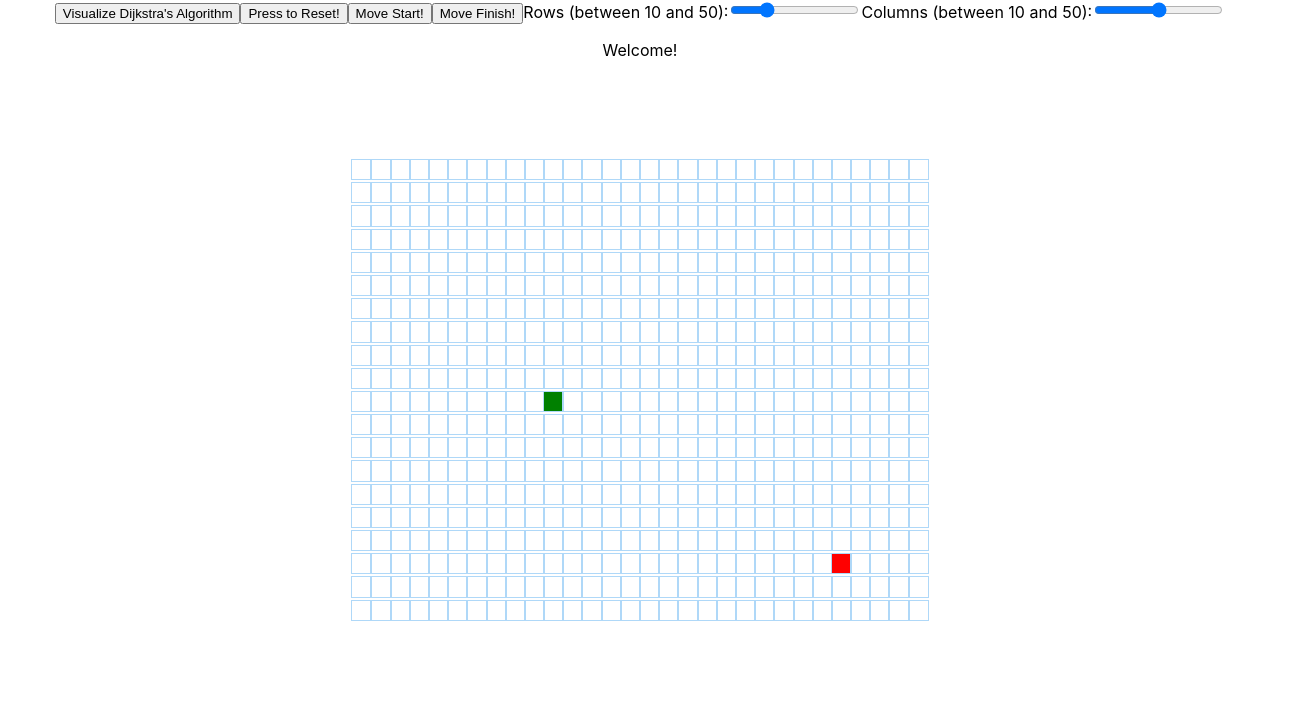
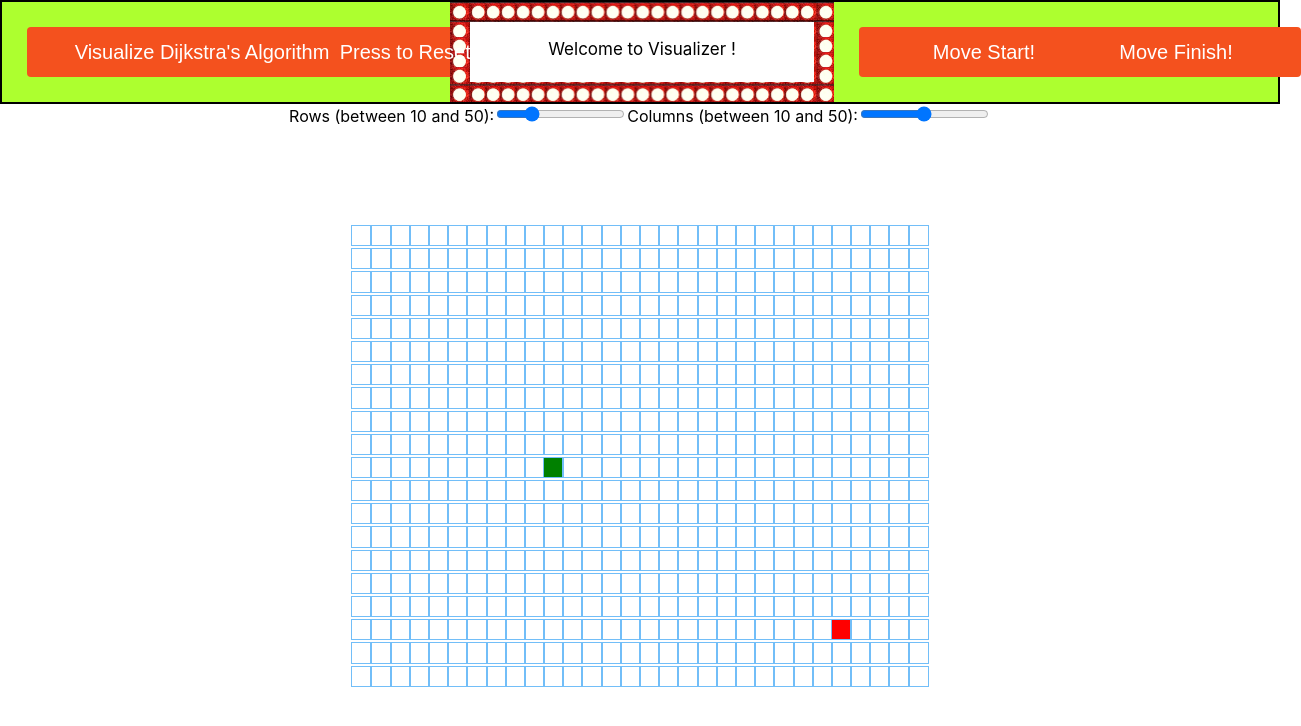
Before and after one commit to ENaveen98/visualizer-shortest-path-algorithms, a React (Create React App) app: page / in a window 1280 px wide. Shown: the top 726 px of the page, 1301 px wide, since content can reach past the window. Built offline with nearby package versions, Linux system fonts and the light colour scheme.

Commit message:
mod7 code refactoring 2

```diff
--- /dev/null
+++ b/src/Visualizer/Animation/Animate.js
@@ -0,0 +1,53 @@
+export function animateDijkstra(visitedNodesInOrder, nodesInShortestPathOrder) {
+  console.log("In Animate:", this.state.isRunning);
+  const timeoutArray = [];
+  // Iterate through up until one before last element.
+  for (let i = 0; i <= visitedNodesInOrder.length - 1; i++) {
+    let timeoutID = setTimeout(() => {
+      const node = visitedNodesInOrder[i];
+      document.getElementById(`node-${node.row}-${node.col}`).className =
+        "node node-visited";
+    }, 10 * i);
+    timeoutArray.push(timeoutID);
+  }
+  // The last element is finish node.
+  let timeoutID = setTimeout(() => {
+    this.animateShortestPath(nodesInShortestPathOrder);
+  }, 10 * visitedNodesInOrder.length);
+  timeoutArray.push(timeoutID);
+  this.setState({ timeouts: timeoutArray }, () => {
+    return 0;
+  });
+  return;
+}
+
+export function resetAnimateDijkstra() {
+  for (let row = 0; row < this.state.gridRows; row++) {
+    for (let col = 0; col < this.state.gridCols; col++) {
+      if (this.state.grid[row][col].isStart) {
+        document.getElementById(`node-${row}-${col}`).className =
+          "node node-start";
+      } else if (this.state.grid[row][col].isFinish) {
+        document.getElementById(`node-${row}-${col}`).className =
+          "node node-finish";
+      } else {
+        document.getElementById(`node-${row}-${col}`).className = "node";
+      }
+    }
+  }
+}
+
+export function animateShortestPath(nodesInShortestPathOrder) {
+  const timeoutArray = [];
+  for (let i = 0; i < nodesInShortestPathOrder.length; i++) {
+    let timeoutID = setTimeout(() => {
+      const node = nodesInShortestPathOrder[i];
+      document.getElementById(`node-${node.row}-${node.col}`).className =
+        "node node-shortest-path";
+    }, 50 * i);
+    timeoutArray.push(timeoutID);
+  }
+  this.setState({ timeouts: this.state.timeouts.concat(timeoutArray) }, () => {
+    return 0;
+  });
+}
--- a/src/Visualizer/Node/Node.css
+++ b/src/Visualizer/Node/Node.css
@@ -1,7 +1,7 @@
 .node {
   width: 1.5vw;
   height: 1.5vw;
-  outline: 1px solid rgb(175, 216, 248);
+  outline: 1px solid rgb(114, 190, 248);
   display: inline-block;
 }
 
--- a/src/Visualizer/StartFinish/MoveStartFinish.js
+++ b/src/Visualizer/StartFinish/MoveStartFinish.js
@@ -16,11 +16,12 @@ export function handleMoveStart() {
       "Click a new box to move the Start position. Toggle button when done."
     );
     document.getElementById(`startButton`).className =
-      "moveStartButton pressed";
+      "moveStartButton topButtons pressed";
     this.setState({ changingStart: true });
   } else {
     this.updateMessage("Changes saved successfully.");
-    document.getElementById(`startButton`).className = "moveStartButton";
+    document.getElementById(`startButton`).className =
+      "moveStartButton topButtons";
     this.setState({ changingStart: false });
   }
 }
@@ -40,14 +41,43 @@ export function handleMoveFinish() {
   }
   if (!this.state.changingFinish) {
     this.updateMessage(
-      "Click a new box to move the Finish position.\n Toggle button when done."
+      "Click a new box to move the Finish position. Toggle button when done."
     );
     document.getElementById(`finishButton`).className =
-      "moveFinishButton pressed";
+      "moveFinishButton topButtons pressed";
     this.setState({ changingFinish: true });
   } else {
     this.updateMessage("Changes saved successfully.");
-    document.getElementById(`finishButton`).className = "moveFinishButton";
+    document.getElementById(`finishButton`).className =
+      "moveFinishButton topButtons";
     this.setState({ changingFinish: false });
   }
 }
+
+export function getNewGridWithStartChanged(grid, row, col) {
+  const newGrid = grid.slice();
+  newGrid[this.state.startRow][this.state.startCol] = {
+    ...newGrid[this.state.startRow][this.state.startCol],
+    isStart: false,
+  };
+  newGrid[row][col] = {
+    ...newGrid[row][col],
+    isStart: true,
+  };
+  this.setState({ startRow: row, startCol: col });
+  return newGrid;
+}
+
+export function getNewGridWithFinishChanged(grid, row, col) {
+  const newGrid = grid.slice();
+  newGrid[this.state.finishRow][this.state.finishCol] = {
+    ...newGrid[this.state.finishRow][this.state.finishCol],
+    isFinish: false,
+  };
+  newGrid[row][col] = {
+    ...newGrid[row][col],
+    isFinish: true,
+  };
+  this.setState({ finishRow: row, finishCol: col });
+  return newGrid;
+}
--- a/src/Visualizer/Visualizer.css
+++ b/src/Visualizer/Visualizer.css
@@ -3,6 +3,142 @@
   /* position: absolute; */
 }
 
-.pressed {
-  border-color: red;
+/* .pressed {
+  border-color: green;
+} */
+
+.firstBar {
+  display: grid;
+  grid-template-columns: 20vw 15vw 30vw 15vw 20vw;
+  grid-template-rows: 100px;
+  grid-auto-flow: row;
+  border: 2px solid black;
+  background-color: greenyellow;
 }
+
+.topButtons {
+  border-radius: 4px;
+  background-color: #f4511e;
+  border: none;
+  color: #ffffff;
+  text-align: center;
+  font-size: 20px;
+  padding: 5px;
+  width: 350px;
+  transition: all 0.25s;
+  cursor: pointer;
+  margin: 25px;
+}
+
+/* Overwrite common button styles */
+.algorithmButton {
+  width: 350px;
+}
+
+/* Add custom Animation */
+.algorithmButton span {
+  cursor: pointer;
+  display: inline-block;
+  position: relative;
+  transition: 0.25s;
+}
+.algorithmButton span:after {
+  font-family: "Material Icons";
+  content: "send";
+  /* content: "\2660"; */
+  position: absolute;
+  opacity: 0;
+  top: 0;
+  right: -5px;
+  transition: 0.25s;
+}
+.algorithmButton:hover span {
+  padding-right: 35px;
+}
+.algorithmButton:hover span:after {
+  opacity: 1;
+  right: 0;
+}
+
+/* Overwrite common button styles */
+.resetButton {
+  width: 250px;
+}
+
+/* Add custom Animation */
+.resetButton span {
+  cursor: pointer;
+  display: inline-block;
+  position: relative;
+  transition: 0.25s;
+}
+.resetButton span:after {
+  font-family: "Material Icons";
+  content: "backspace";
+  /* content: "\2660"; */
+  position: absolute;
+  opacity: 0;
+  top: 0;
+  right: -5px;
+  transition: 0.25s;
+}
+.resetButton:hover span {
+  padding-right: 35px;
+}
+.resetButton:hover span:after {
+  opacity: 1;
+  right: 0;
+}
+
+/* Overwrite common button styles */
+.moveStartButton {
+  width: 250px;
+}
+
+/* Add custom Animation */
+.moveStartButton:hover {
+  background-color: green;
+}
+
+.moveStartButton:active {
+  background-color: green;
+  box-shadow: 0 5px #666;
+  transform: translateY(4px);
+}
+
+.moveStartButton.topButtons.pressed {
+  background-color: green;
+}
+
+/* Overwrite common button styles */
+.moveFinishButton {
+  width: 250px;
+}
+
+/* Add custom Animation */
+.moveFinishButton:hover {
+  background-color: red;
+}
+
+.moveFinishButton:active {
+  background-color: red;
+  box-shadow: 0 5px #666;
+  transform: translateY(4px);
+}
+
+.moveFinishButton.topButtons.pressed {
+  background-color: red;
+}
+
+.messageBox {
+  background-color: rgb(255, 255, 255);
+  font-size: 17px;
+  text-align: center;
+  vertical-align: middle;
+}
+.messageBox {
+  border: 20px solid white;
+  border-image-source: url(lightbulb.png);
+  border-image-slice: 33 33;
+  border-image-repeat: round;
+}
--- a/src/Visualizer/Visualizer.jsx
+++ b/src/Visualizer/Visualizer.jsx
@@ -3,9 +3,15 @@ import Node from "./Node/Node";
 import {
   handleMoveStart,
   handleMoveFinish,
+  getNewGridWithStartChanged,
+  getNewGridWithFinishChanged,
 } from "./StartFinish/MoveStartFinish";
 import { handleRowsChange, handleColsChange } from "./RowsCols/ChangeRowsCols";
-
+import {
+  animateDijkstra,
+  resetAnimateDijkstra,
+  animateShortestPath,
+} from "./Animation/Animate";
 import { updateMessage } from "../Messages/messageBoxUtils";
 import { dijkstra, getNodesInShortestPathOrder } from "../Algorithms/dijkstra";
 
@@ -33,9 +39,14 @@ class Visaulizer extends React.Component {
     // Add Functions exported to the class.
     this.handleMoveStart = handleMoveStart;
     this.handleMoveFinish = handleMoveFinish;
+    this.getNewGridWithStartChanged = getNewGridWithStartChanged;
+    this.getNewGridWithFinishChanged = getNewGridWithFinishChanged;
     this.updateMessage = updateMessage;
     this.handleRowsChange = handleRowsChange;
     this.handleColsChange = handleColsChange;
+    this.animateDijkstra = animateDijkstra;
+    this.resetAnimateDijkstra = resetAnimateDijkstra;
+    this.animateShortestPath = animateShortestPath;
 
     // Bind the function to get access to this.state
     this.resetState = this.resetState.bind(this);
@@ -79,7 +90,7 @@ class Visaulizer extends React.Component {
   componentDidMount() {
     const grid = this.getInitialGrid();
     this.setState({ grid });
-    this.updateMessage("Welcome!");
+    this.updateMessage("Welcome to Visualizer !");
   }
 
   // Get grid when the page reloads/when reset.
@@ -120,34 +131,6 @@ class Visaulizer extends React.Component {
     return newGrid;
   };
 
-  getNewGridWithStartChanged(grid, row, col) {
-    const newGrid = grid.slice();
-    newGrid[this.state.startRow][this.state.startCol] = {
-      ...newGrid[this.state.startRow][this.state.startCol],
-      isStart: false,
-    };
-    newGrid[row][col] = {
-      ...newGrid[row][col],
-      isStart: true,
-    };
-    this.setState({ startRow: row, startCol: col });
-    return newGrid;
-  }
-
-  getNewGridWithFinishChanged(grid, row, col) {
-    const newGrid = grid.slice();
-    newGrid[this.state.finishRow][this.state.finishCol] = {
-      ...newGrid[this.state.finishRow][this.state.finishCol],
-      isFinish: false,
-    };
-    newGrid[row][col] = {
-      ...newGrid[row][col],
-      isFinish: true,
-    };
-    this.setState({ finishRow: row, finishCol: col });
-    return newGrid;
-  }
-
   handleMouseDown(row, col) {
     console.log(this.state.changingStart);
     if (this.state.changingStart) {
@@ -180,75 +163,23 @@ class Visaulizer extends React.Component {
     this.setState({ mouseIsPressed: false });
   }
 
-  animateDijkstra(visitedNodesInOrder, nodesInShortestPathOrder) {
-    console.log("In Animate:", this.state.isRunning);
-    const timeoutArray = [];
-    // Iterate through up until one before last element.
-    for (let i = 0; i <= visitedNodesInOrder.length - 1; i++) {
-      let timeoutID = setTimeout(() => {
-        const node = visitedNodesInOrder[i];
-        document.getElementById(`node-${node.row}-${node.col}`).className =
-          "node node-visited";
-      }, 10 * i);
-      timeoutArray.push(timeoutID);
-    }
-    // The last element is finish node.
-    let timeoutID = setTimeout(() => {
-      this.animateShortestPath(nodesInShortestPathOrder);
-    }, 10 * visitedNodesInOrder.length);
-    timeoutArray.push(timeoutID);
-    this.setState({ timeouts: timeoutArray }, () => {
-      return 0;
-    });
+  visualizeDijkstra() {
+    if (this.state.isRunning) {
       return;
     }
-
-  resetAnimateDijkstra() {
-    for (let row = 0; row < this.state.gridRows; row++) {
-      for (let col = 0; col < this.state.gridCols; col++) {
-        if (this.state.grid[row][col].isStart) {
-          document.getElementById(`node-${row}-${col}`).className =
-            "node node-start";
-        } else if (this.state.grid[row][col].isFinish) {
-          document.getElementById(`node-${row}-${col}`).className =
-            "node node-finish";
-        } else {
-          document.getElementById(`node-${row}-${col}`).className = "node";
-        }
-      }
-    }
-  }
-
-  animateShortestPath(nodesInShortestPathOrder) {
-    const timeoutArray = [];
-    for (let i = 0; i < nodesInShortestPathOrder.length; i++) {
-      let timeoutID = setTimeout(() => {
-        const node = nodesInShortestPathOrder[i];
-        document.getElementById(`node-${node.row}-${node.col}`).className =
-          "node node-shortest-path";
-      }, 50 * i);
-      timeoutArray.push(timeoutID);
-    }
-    this.setState(
-      { timeouts: this.state.timeouts.concat(timeoutArray) },
-      () => {
-        return 0;
-      }
-    );
-  }
-
-  visualizeDijkstra() {
     // this.state.isRunning = true;
     this.setState({ isRunning: true }, function () {
       console.log("In Visualize:", this.state.isRunning);
       this.updateMessage();
 
       // Reset Move Start Button
-      document.getElementById(`startButton`).className = "moveStartButton";
+      document.getElementById(`startButton`).className =
+        "moveStartButton topButtons";
       this.setState({ changingStart: false });
 
       // Reset Move Finish Button
-      document.getElementById(`finishButton`).className = "moveFinishButton";
+      document.getElementById(`finishButton`).className =
+        "moveFinishButton topButtons";
       this.setState({ changingFinish: false });
 
       // Algorithm in motion!
@@ -266,32 +197,46 @@ class Visaulizer extends React.Component {
 
     return (
       <>
+        <link
+          href="https://fonts.googleapis.com/icon?family=Material+Icons"
+          rel="stylesheet"
+        ></link>
+        <div className="firstBar">
           {/* Button to Reset State */}
-        <button onClick={this.visualizeDijkstra}>
-          Visualize Dijkstra's Algorithm
+          <button
+            onClick={this.visualizeDijkstra}
+            className="algorithmButton topButtons"
+          >
+            <span>Visualize Dijkstra's Algorithm</span>
           </button>
 
           {/* Button to Reset State */}
-        <button onClick={this.resetState}>Press to Reset!</button>
+          <button onClick={this.resetState} className="resetButton topButtons">
+            <span>Press to Reset!</span>
+          </button>
+          <div className="messageBox">
+            <p id="messageBox"></p>
+          </div>
+          {/* <p id="messageBox"></p> */}
 
           {/* Button to Move Start node across grid */}
           <button
             onClick={this.handleMoveStart}
-          className="moveStartButton"
+            className="moveStartButton topButtons"
             id="startButton"
           >
-          Move Start!
+            <span>Move Start!</span>
           </button>
 
           {/* Button to Move Finish node across grid */}
           <button
             onClick={this.handleMoveFinish}
-          className="moveFinishButton"
+            className="moveFinishButton topButtons"
             id="finishButton"
           >
-          Move Finish!
+            <span>Move Finish!</span>
           </button>
-
+        </div>
         {/* Slider to change Rows */}
         <label>Rows (between 10 and 50):</label>
         <input
@@ -315,8 +260,6 @@ class Visaulizer extends React.Component {
           value={this.state.gridCols}
           onChange={this.handleColsChange}
         ></input>
-
-        <p id="messageBox"></p>
 
         <div className="grid">
           {grid.map((row, rowIdx) => {
```
Also changed, not shown: src/Visualizer/lightbulb.png (added). Lines whose indentation alone changed are shown as unchanged.
